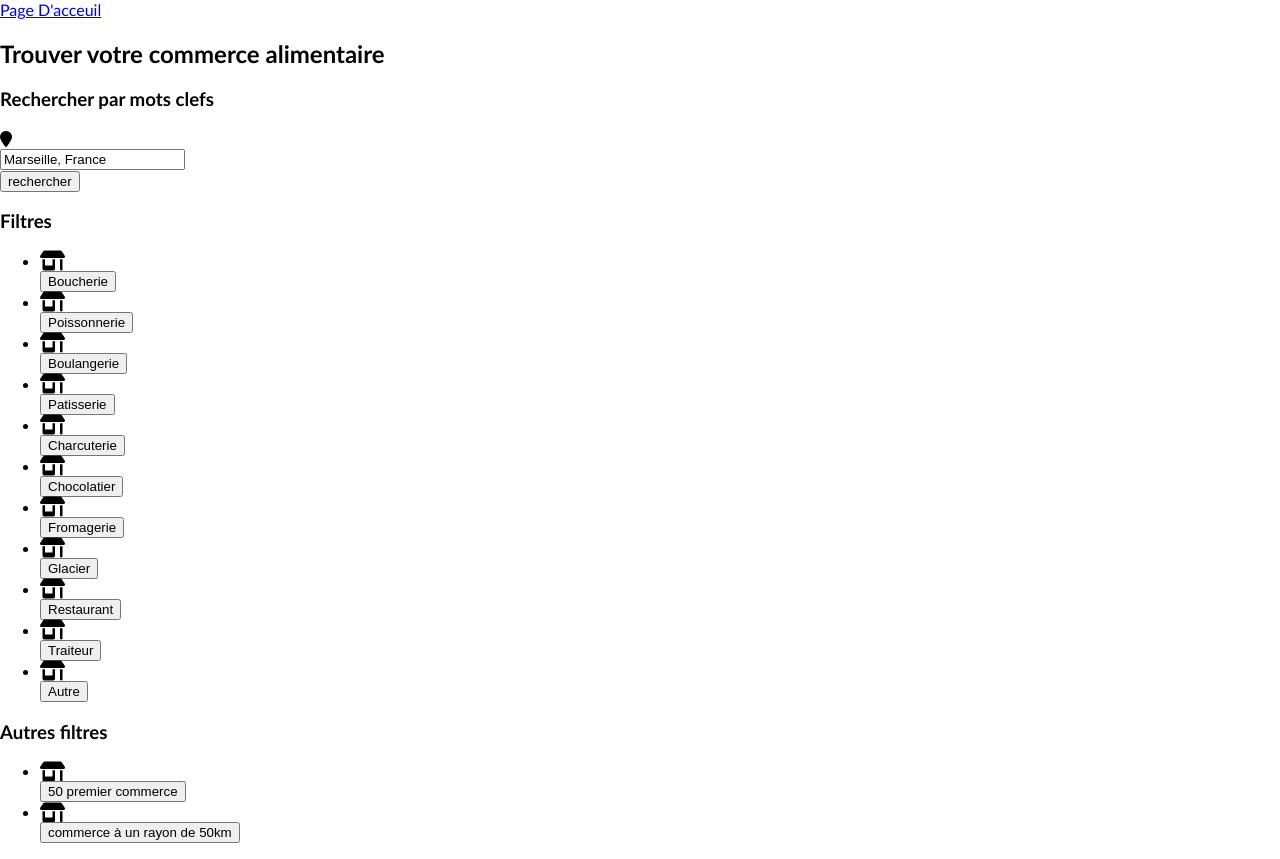
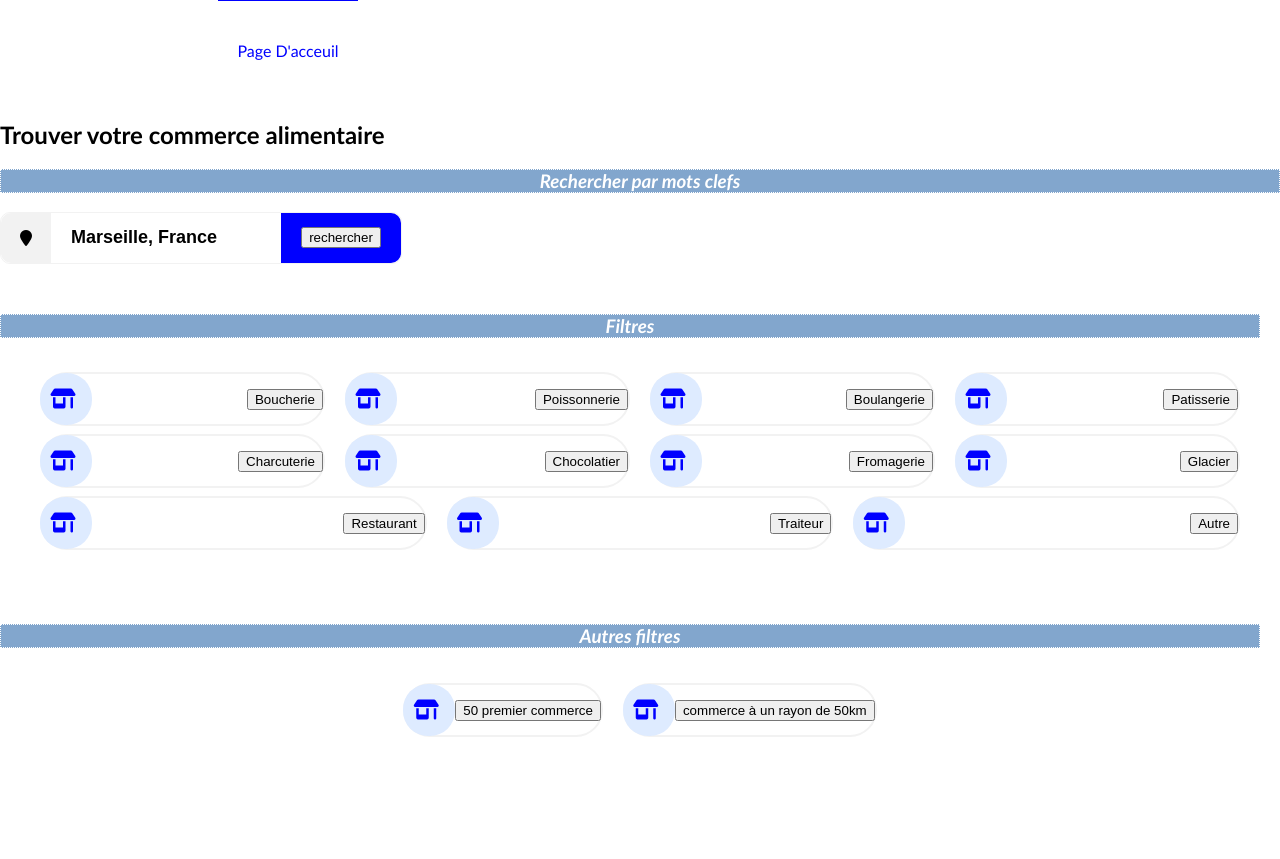
Before and after one commit to BaptisteNauguier/Projet_L3_CA, a PHP site: page /recherche_restaurant/filtrer1.php in a window 1280 px wide. After the commit the page ends 737 px from the top, so only its background shows below. Run offline with PHP 8.4, Linux system fonts and the light colour scheme; some libraries are stand-ins or nearby versions.

Commit message:
ajout du style filtrer1.php dans la page de style final

```diff
--- a/Projet_Commerces_Alimentaires/css/style.css
+++ b/Projet_Commerces_Alimentaires/css/style.css
@@ -598,3 +598,217 @@ main{
 
 
 /* ---- FIN PARTIE RESPONSIVE ---- */
+
+/* ---- PARTIE RECHERCHE_RESTAURANT/FILTRER1.PHP ---- */
+
+/* GENERAL*/
+.h3Titre{
+  text-align: center;
+color: white;
+font-style: italic;
+border: 1px dotted white;
+  background-color: #82A6CD;
+}
+
+.flexCentre {
+  display: flex;
+  justify-content: space-around;
+  align-items: center;
+}
+
+.flexAround {
+  display: flex;
+  justify-content: space-around;
+  align-items: center;
+}
+
+
+/* espace les élements sans marges entre eux*/
+.flexBetween{
+  display: flex;
+  justify-content: space-between;
+  align-items: center;
+
+}
+
+.colorBleu {
+  color: blue;
+
+}
+
+.colorBleuClair {
+  color: #deebff;
+
+}
+
+.colorGris {
+  color: #f2f2f2;
+
+}
+
+
+.backBleu {
+  background-color: blue;
+
+}
+
+.backBleuClair {
+  background-color: #deebff;
+
+}
+
+.backGris {
+  background-color: #f2f2f2;
+
+}
+/* NAV */
+.sizeLiens {
+  width: 45%;
+}
+
+
+
+.decorationNone {
+  text-decoration: none;
+}
+
+.bordureNone {
+  border: none;
+}
+
+.texteGras {
+  font-weight: bold;
+}
+
+.sizeLien {
+  width: 140px;
+  height: 99px;
+}
+
+.bordureNav {
+  border-top : 1px solid blue;
+}
+
+.bordureNav23 {
+  border-top : 1px solid transparent;
+}
+
+.sizeNav {
+height: 100px;
+}
+
+/*Header*/
+
+.bordureSearch {
+  width: 400px;
+  border-radius: 10px;
+  border: 0.5px solid #f2f2f2;
+}
+
+.paddingSearch {
+  padding-left : 20px;
+}
+
+.iconSize {
+  height: 50px;
+  width: 50px;
+  border-radius: 10px 0px 0px 10px;
+}
+
+.buttonSearch {
+  height: 50px;
+  width: 120px;
+  color: white;
+  cursor: pointer;
+  border-radius: 0 10px 10px 0;
+}
+
+.recherche {
+  height : 50px;
+  width: 230px;
+  font-size: 18px;
+  color:black;
+  font-weight: bold;
+}
+
+/* FILTRES */
+.margFiltre {
+  margin-top: 50px;
+  margin-bottom:40px;
+}
+.filtre {
+  display: flex;
+  align-items: center;
+}
+
+.margFiltreTitre {
+  margin-right: 20px;
+}
+
+.filtreTexteIcons {
+  border : 2px solid #f2f2f2;
+  height: 50px;
+  border-radius: 30px;
+  margin-right: 20px;
+}
+
+.filtreTexteIcons:hover > .filtreTexte {
+  color: blue;
+}
+
+.filtreTexteIcons:hover > .filtreIcons {
+  color: white;
+  background-color: blue;
+}
+
+.filtreTexte {
+  height: 50px;
+  padding-left: 20px;
+  padding-right: 20px;
+  border-radius: 0px 25px 25px 0px;
+}
+
+
+.filtreIcons {
+  margin-left: -2px;
+  border-radius: 25px;
+  width: 52px;
+  height: 52px;
+  color: blue;
+  background-color: #deebff;
+
+}
+
+.filtreIcons i {
+  position:relative;
+  top: 30%;
+  left: 20%;
+}
+
+
+/* css pour liste */
+
+.listeCoteNav {
+  flex-basis: 25%;
+  max-width: 100%;
+  flex-grow: 1;
+  margin-bottom: 8px;
+}
+
+.listeCoteUl {
+  display: flex;
+  flex-wrap: wrap;
+}
+
+.listeCoteUl li {
+  list-style: none;
+}
+
+.listeCoteUl a {
+  text-decoration: none;
+  text-align: center;
+  margin-right: auto;
+  margin-left: auto;
+}
+
+/* ----  FIN PARTIE RECHERCHE_RESTAURANT/FILTRER1.PHP ---- */
```
